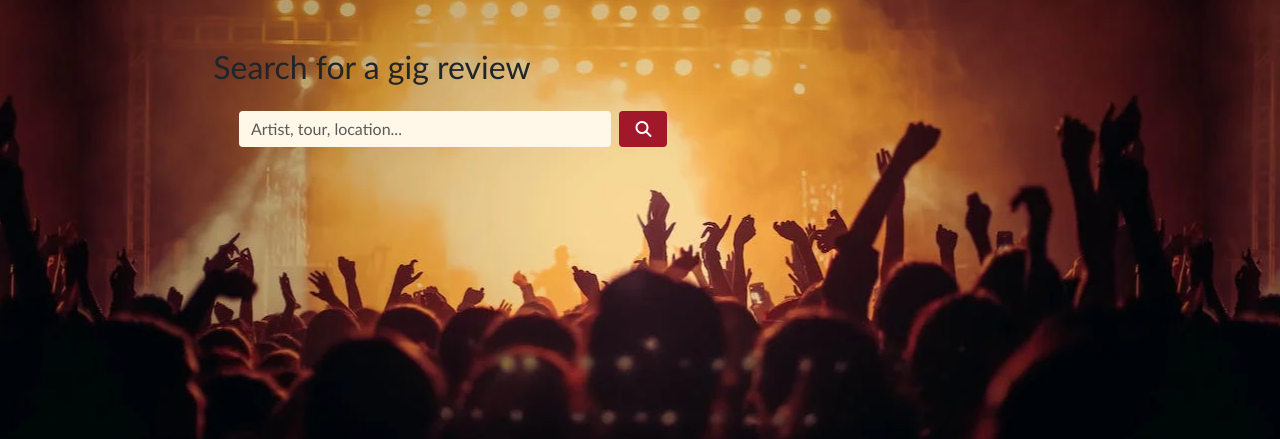
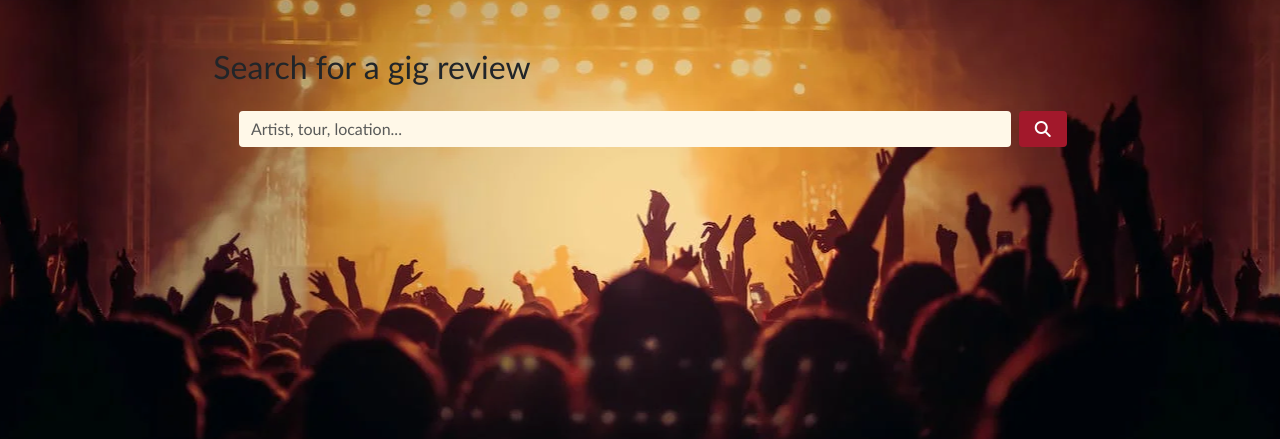
Before and after one commit to mlgranger540/milestone-3, a Flask app: page / in a window 1280 px wide. Shown: the part 99-538 px from the top of the page. Run offline with Flask 3, Linux system fonts and the light colour scheme; some libraries are stand-ins or nearby versions.

Commit message:
Minor change to input box width

```diff
--- a/static/css/style.css
+++ b/static/css/style.css
@@ -98,7 +98,7 @@ form, #log-in-title {
     font-size: 115%;
 }
 
-.form-control {
+#username, #password {
     width: 45%;
 }
 
```
